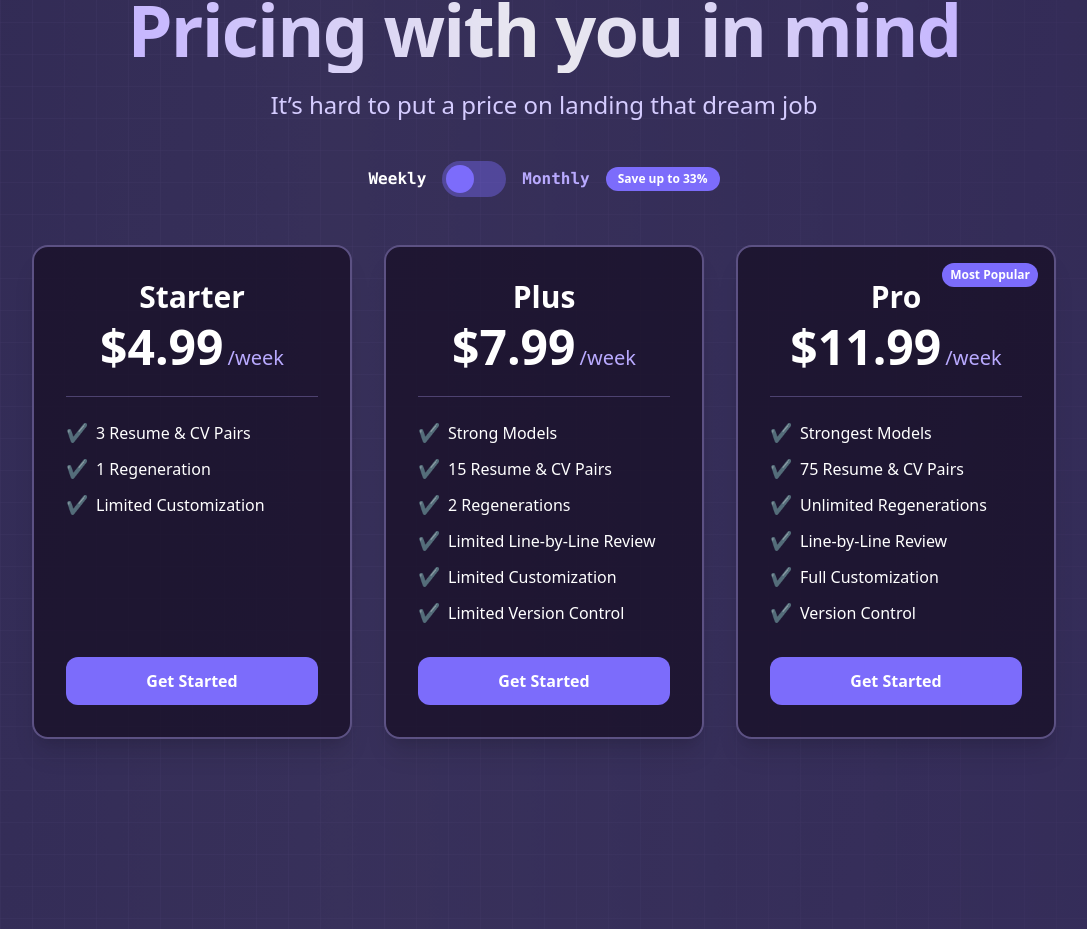
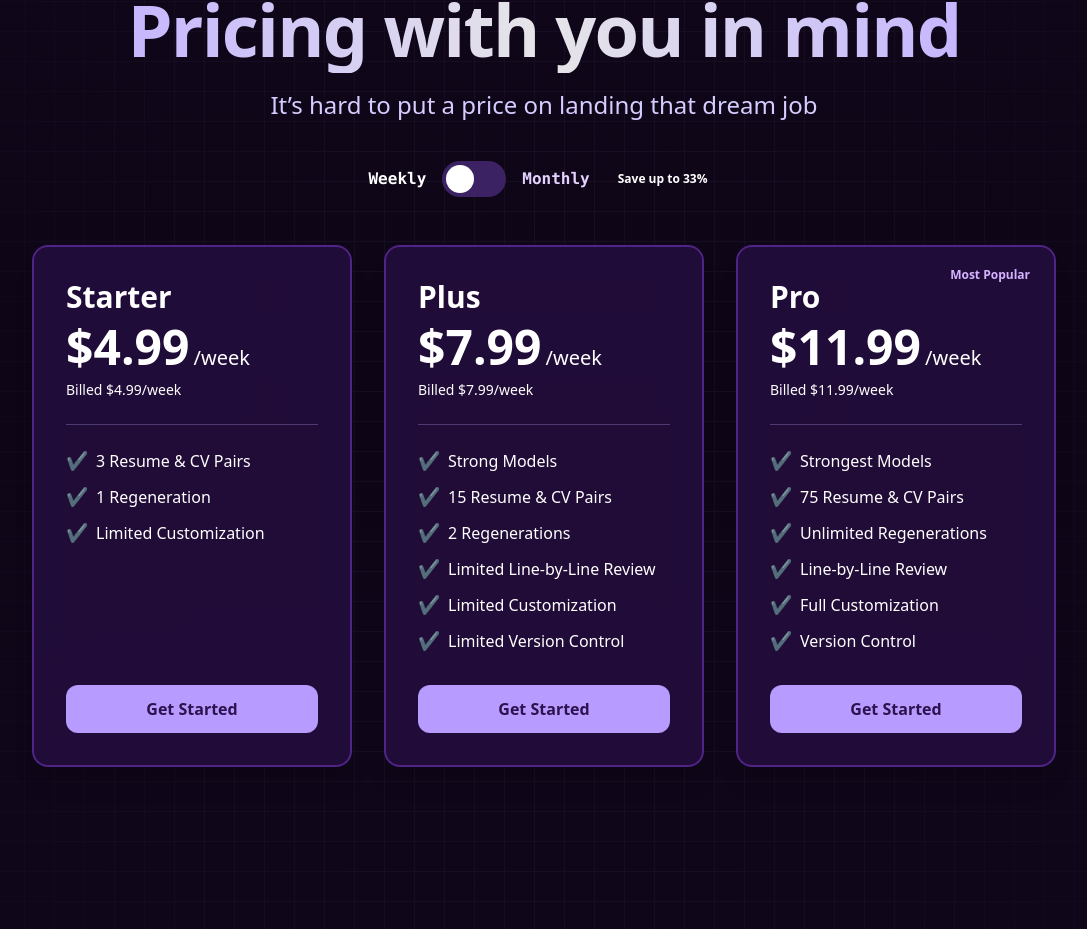
Before and after one commit to LiamTalisic/resumeAISite, a React (Vite) app: page / in a window 1280 px wide. Shown: the part 2218-3147 px from the top of the page, without its empty margins (96-1183 px from the left). Built offline with nearby package versions, Linux system fonts and the light colour scheme.

Commit message:
update colors and pricing

```diff
--- a/src/App.jsx
+++ b/src/App.jsx
@@ -13,15 +13,8 @@ function App() {
       <div className="pointer-events-none absolute inset-0 z-0">
         {/* Animated gradient background */}
         <div className="animated-gradient"></div>
-        <svg width="100%" height="100%" className="h-full w-full">
-          <defs>
-            {/* Subtle 32px grid */}
-            <pattern id="grid" width="32" height="32" patternUnits="userSpaceOnUse">
-              <path d="M 32 0 L 0 0 0 32" fill="none" stroke="#332c49" strokeWidth="0.5" />
-            </pattern>
-          </defs>
-          <rect width="100%" height="100%" fill="url(#grid)" />
-        </svg>
+        {/* New div for CSS grid overlay */}
+        <div className="grid-overlay"></div>
       </div>
 
       {/* ───────── Top bar ───────── */}
--- a/src/components/PricingSection.jsx
+++ b/src/components/PricingSection.jsx
@@ -5,6 +5,7 @@ const plans = [
     name: 'Starter',
     weekly: 4.99,
     monthly: 14.99,
+    savings: 25,
     features: [
       '3 Resume & CV Pairs',
       '1 Regeneration',
@@ -15,6 +16,7 @@ const plans = [
     name: 'Plus',
     weekly: 7.99,
     monthly: 23.99,
+    savings: 25,
     features: [
       'Strong Models',
       '15 Resume & CV Pairs',
@@ -27,7 +29,8 @@ const plans = [
   {
     name: 'Pro',
     weekly: 11.99,
-    monthly: 35.99,
+    monthly: 31.99,
+    savings: 33,
     features: [
       'Strongest Models',
       '75 Resume & CV Pairs',
@@ -75,21 +78,21 @@ const PricingSection = () => {
           role="switch"
           aria-checked={isMonthly}
           onClick={() => setBilling(isMonthly ? 'weekly' : 'monthly')}
-          className="relative w-16 h-9 rounded-full bg-[#7c6cfb]/40 outline-none focus:ring-4 focus:ring-[#7c6cfb]/50 transition-all"
+          className="relative w-16 h-9 rounded-full bg-[#482A77]/80 outline-none focus:ring-4 focus:ring-[#7c6cfb]/50 transition-all"
         >
           <span
-            className={`absolute top-1 left-1 h-7 w-7 rounded-full bg-[#7c6cfb] transition-transform
+            className={`absolute top-1 left-1 h-7 w-7 rounded-full bg-[#FFFFFF] transition-transform
                         ${isMonthly ? 'translate-x-7' : ''}`}
           />
         </button>
 
         <span
-          className={`font-mono font-bold transition ${isMonthly ? 'text-white' : 'text-[#b9aaff]'}`}
+          className={`font-mono font-bold transition ${isMonthly ? 'text-white' : 'text-[#E4D1FF]'}`}
         >
           Monthly
         </span>
 
-        <span className="bg-[#7c6cfb] text-white text-xs font-bold rounded-full px-3 py-1">
+        <span className="text-white text-xs font-bold rounded-full px-3 py-1">
           Save up&nbsp;to&nbsp;33%
         </span>
       </div>
@@ -99,42 +102,52 @@ const PricingSection = () => {
         {plans.map((plan) => (
           <div
             key={plan.name}
-            className="relative flex-1 bg-[#1a1129]/80 rounded-2xl border-2 border-[#b9aaff]/40
-                       shadow-xl p-8 flex flex-col items-center min-w-[260px] max-w-[320px]"
-          >
+            className="relative flex-1 bg-[#2D124F]/60 rounded-2xl border-2 border-[#9747FF]/40
+                       shadow-xl p-8 flex flex-col items-center min-w-[260px] max-w-[320px] backdrop-filter backdrop-blur-lg">
             {plan.highlight && (
-              <span className="absolute right-4 top-4 bg-[#7c6cfb] text-white text-xs font-semibold px-2 py-1 rounded-full">
+              <span className="absolute right-4 top-4 text-[#D5B3FF] text-xs font-semibold px-2 py-1 rounded-full">
                 Most&nbsp;Popular
               </span>
             )}
 
-            <h3 className="text-3xl font-extrabold text-white mb-2 text-center w-full">
+            {isMonthly && plan.savings > 0 && (
+              <span className="absolute left-1/2 transform -translate-x-1/2 -top-3 bg-[#7c6cfb] text-white text-xs font-semibold px-2 py-1 rounded-full border-2 border-[#1a1129]">
+                Save {plan.savings}%
+              </span>
+            )}
+
+            <h3 className="text-3xl font-extrabold text-white mb-2 text-left w-full">
               {plan.name}
             </h3>
 
             {/* price + /week or /month */}
-            <div className="flex items-baseline justify-center mb-6">
+            <div className="flex items-baseline justify-start mb-2 w-full">
               <span className="text-4xl md:text-5xl font-extrabold text-white">
                 ${ (isMonthly ? plan.monthly : plan.weekly).toFixed(2) }
               </span>
-              <span className="text-lg md:text-xl text-[#b9aaff] ml-1">
+              <span className="text-lg md:text-xl text-white ml-1">
                 /{isMonthly ? 'month' : 'week'}
               </span>
             </div>
+
+            {/* Billed amount */}
+            <p className="text-sm text-white text-left w-full mb-6">
+              {isMonthly ? `Billed $${plan.monthly.toFixed(2)}/month` : `Billed $${plan.weekly.toFixed(2)}/week`}
+            </p>
 
             <div className="border-b border-[#b9aaff]/30 w-full mb-6" />
 
             <ul className="text-white text-base space-y-3 w-full mb-8 flex-grow">
               {plan.features.map((feat) => (
                 <li key={feat} className="flex items-start gap-2">
-                  <span className="text-[#b9aaff] text-lg leading-none mt-[2px]">✔</span>
+                  <span className="text-white text-lg leading-none mt-[2px]">✔</span>
                   <span>{feat}</span>
                 </li>
               ))}
             </ul>
 
             <button
-              className="w-full bg-[#7c6cfb] hover:bg-[#9687ff] transition text-white font-bold py-3 rounded-xl mt-auto"
+              className="w-full bg-[#B89BFF] hover:bg-[#9687ff] transition text-[#2D124F] font-bold py-3 rounded-xl mt-auto"
             >
               Get Started
             </button>
--- a/src/index.css
+++ b/src/index.css
@@ -2,11 +2,16 @@
 
 /* set universal colors and stuff, not sure why @theme and :root both work */
 :root {
+  --licorice: #0E0617ff;
+  --dark-purple: #170527ff;
+  --licorice-2: #0D0515ff;
+  --pomp-and-power: #7C6992ff;
+  --russian-violet: #2C2146ff;
   --background: rgb(243, 248, 255, 1);
 }
 
 body {
-  background-color: var(--background);
+  background-color: var(--dark-purple);
   color: black;
   font-family: futura, sans-serif;
   align-items: center;
@@ -36,12 +41,35 @@ body {
   background-size: 200% 100%;
 }
 
+@keyframes gradient-animation {
+  0% { background-position: 0% 50%; }
+  50% { background-position: 100% 50%; }
+  100% { background-position: 0% 50%; }
+}
+
+@keyframes grid-opacity {
+  0%, 100% { opacity: 0.4; } /* Start and end opacity */
+  50% { opacity: 0.1; } /* Lower opacity in the middle */
+}
+
 .animated-gradient {
   position: absolute;
   inset: 0;
   z-index: 0;
-  opacity: 0.2;
-  background: linear-gradient(90deg, #6c5dd3, #7c6cfb, #9687ff, #6c5dd3);
-  background-size: 200% 100%;
-  animation: gradient-x 15s ease infinite;
+  opacity: 1;
+  background: linear-gradient(180deg, var(--licorice), var(--dark-purple), var(--licorice), var(--dark-purple), var(--licorice)); /* Darker gradient colors */
+  background-size: 300% 300%;
+  animation: gradient-animation 25s ease infinite;
 }
+
+.grid-overlay {
+  position: absolute;
+  inset: 0;
+  z-index: 1;
+  background-image: repeating-linear-gradient(0deg, rgba(124, 105, 146, 0.6) 0px, rgba(124, 105, 146, 0.6) 1px, transparent 1px, transparent 30px),
+                    repeating-linear-gradient(90deg, rgba(124, 105, 146, 0.6) 0px, rgba(124, 105, 146, 0.6) 1px, transparent 1px, transparent 30px);
+  background-size: 30px 30px;
+  mask-image: radial-gradient(ellipse at 50% 50%, rgba(0, 0, 0, 0.9) 0%, rgba(0, 0, 0, 0.7) 40%, rgba(0, 0, 0, 0.3) 70%, rgba(0, 0, 0, 0) 100%);
+  -webkit-mask-image: radial-gradient(ellipse at 50% 50%, rgba(0, 0, 0, 0.9) 0%, rgba(0, 0, 0, 0.7) 40%, rgba(0, 0, 0, 0.3) 70%, rgba(0, 0, 0, 0) 100%);
+  animation: grid-opacity 10s ease-in-out infinite; /* Apply opacity animation */
+}
```
